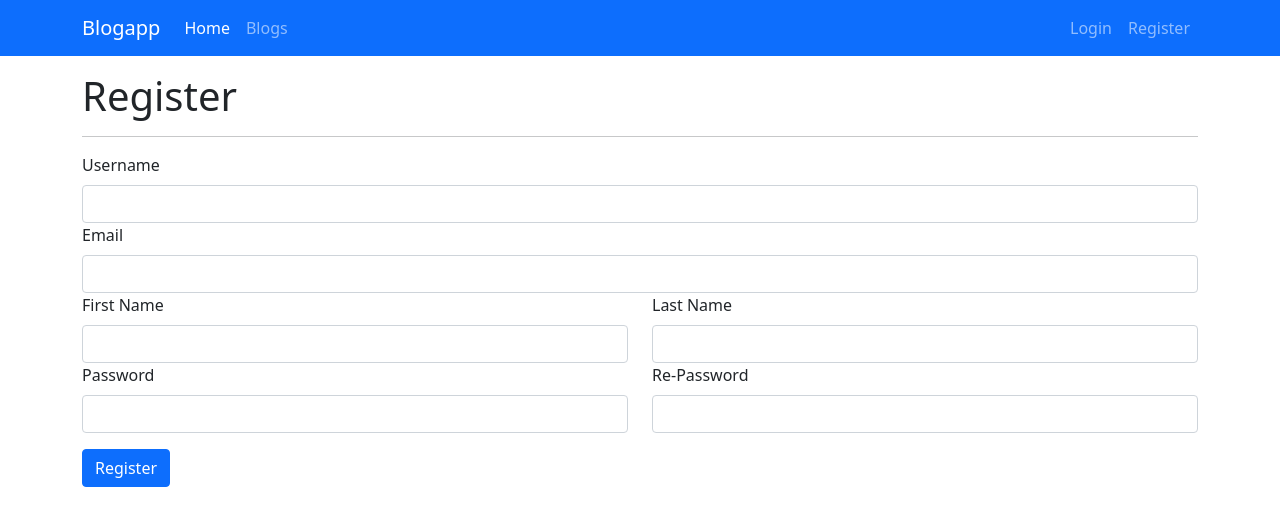
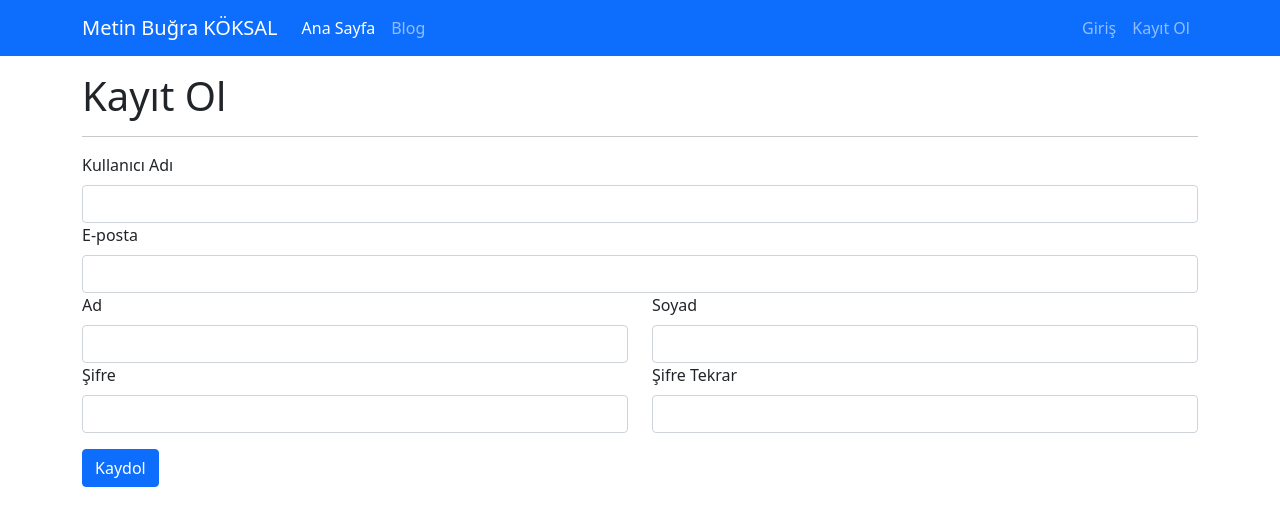
Before and after one commit to mbugra69/django-ilk-proje, a Django app: page /account/register in a window 1280 px wide. Shown: the top 526 px of the page. Run offline with Django 4.2, Linux system fonts and the light colour scheme; some libraries are stand-ins or nearby versions.

Commit message:
Son Güncellemeler

```diff
--- a/blogapp/account/templates/account/register.html
+++ b/blogapp/account/templates/account/register.html
@@ -7,14 +7,14 @@
 {% endblock %}
 
 {% block title %}
-Register
+Kayıt Ol
 {% endblock %}
 
 {% block content %}
 
 <div class="container mt-3">
   <div class="col">
-    <h1>Register</h1>
+    <h1>Kayıt Ol</h1>
     <hr>
       <form method="POST">
         {% csrf_token %}
@@ -24,30 +24,30 @@ Register
             </div>
         {% endif %}
         <div class="mb-3">
-            <label for="username" class="form-label">Username</label>
+            <label for="username" class="form-label">Kullanıcı Adı</label>
             <input type="text" class="form-control" name="username"value="{{username}}">
 
-            <label for="email" class="form-label">Email</label>
+            <label for="email" class="form-label">E-posta</label>
             <input type="email" class="form-control" name="email"value="{{email}}">
 
             <div class="row">
 
               <div class="col">
-            <label for="firstname" class="form-label">First Name</label>
+            <label for="firstname" class="form-label">Ad</label>
             <input type="text" class="form-control" name="firstname" value="{{firstname}}">
               </div>
               <div class="col">
-            <label for="lastname" class="form-label">Last Name</label>
+            <label for="lastname" class="form-label">Soyad</label>
             <input type="text" class="form-control" name="lastname"value="{{lastname}}">
           </div>
             </div>
             <div class="row">
               <div class="col">
-                <label for="password" class="form-label">Password</label>
+                <label for="password" class="form-label">Şifre</label>
                 <input type="password" class="form-control" name="password">
             </div>
             <div class="col">
-              <label for="repassword" class="form-label">Re-Password</label>
+              <label for="repassword" class="form-label">Şifre Tekrar</label>
               <input type="password" class="form-control" name="repassword">
             </div>
           </div>
@@ -57,7 +57,7 @@ Register
 
 
         </div>
-        <input type="submit" value="Register" class="btn btn-primary">
+        <input type="submit" value="Kaydol" class="btn btn-primary">
 
       </form>
     </div>
--- a/blogapp/blog/templates/blog/blog-details.html
+++ b/blogapp/blog/templates/blog/blog-details.html
@@ -29,8 +29,7 @@ Blog Details {{id}}
                 </div>
 
             </div>
-
-
+          denems jdsfjsdj
         </div>
     </div>
 
--- a/blogapp/templates/base.html
+++ b/blogapp/templates/base.html
@@ -10,11 +10,12 @@
 
     {% block css_files %} {% endblock %}
     <title>
-        {%block title%}{%endblock%}| BlogApp
+        {%block title%}{%endblock%}| Metin Buğra Köksal
     </title>
 
 </head>
 <body>
+
  {% include 'partials/_navbar.html' %}
 
 
--- a/blogapp/templates/partials/_navbar.html
+++ b/blogapp/templates/partials/_navbar.html
@@ -1,10 +1,10 @@
 <nav class="navbar navbar-dark bg-primary navbar-expand-lg">
     <div class="container">
-    <a class="navbar-brand" href="{% url 'home' %}" >Blogapp</a>
+    <a class="navbar-brand" href="{% url 'home' %}" >Metin Buğra KÖKSAL</a>
         <ul class="navbar-nav me-auto">
 
-            <li class="nav-item"><a class="nav-link active" href="{% url 'home' %}">Home</a></li>
-            <li class="nav-item"><a class="nav-link" href="{% url 'blogs' %}">Blogs</a></li>
+            <li class="nav-item"><a class="nav-link active" href="{% url 'home' %}">Ana Sayfa</a></li>
+            <li class="nav-item"><a class="nav-link" href="{% url 'blogs' %}">Blog</a></li>
 
         </ul>
         <ul class="navbar-nav ms-auto">
@@ -12,12 +12,12 @@
             {% if user.is_authenticated %}
 
 
-                <li class="nav-item"><a class="nav-link" href="">Welcome, dear {{user.get_full_name|title}}</a></li
-                <li class="nav-item"><a class="nav-link" href="{% url 'logout' %}">Logout</a></li>
+                <li class="nav-item"><a class="nav-link" href="">Hoşgeldiniz, {{user.get_full_name|title}}</a></li
+                <li class="nav-item"><a class="nav-link" href="{% url 'logout' %}">Çıkış</a></li>
             {% else %}
 
-                <li class="nav-item"><a class="nav-link" href="{% url 'login' %}">Login</a></li>
-                <li class="nav-item"><a class="nav-link" href="{% url 'register' %}">Register</a></li>
+                <li class="nav-item"><a class="nav-link" href="{% url 'login' %}">Giriş</a></li>
+                <li class="nav-item"><a class="nav-link" href="{% url 'register' %}">Kayıt Ol</a></li>
 
             {% endif %}
 
```
Also changed, not shown: blogapp/account/templates/account/login.html (+5 -5 lines).
